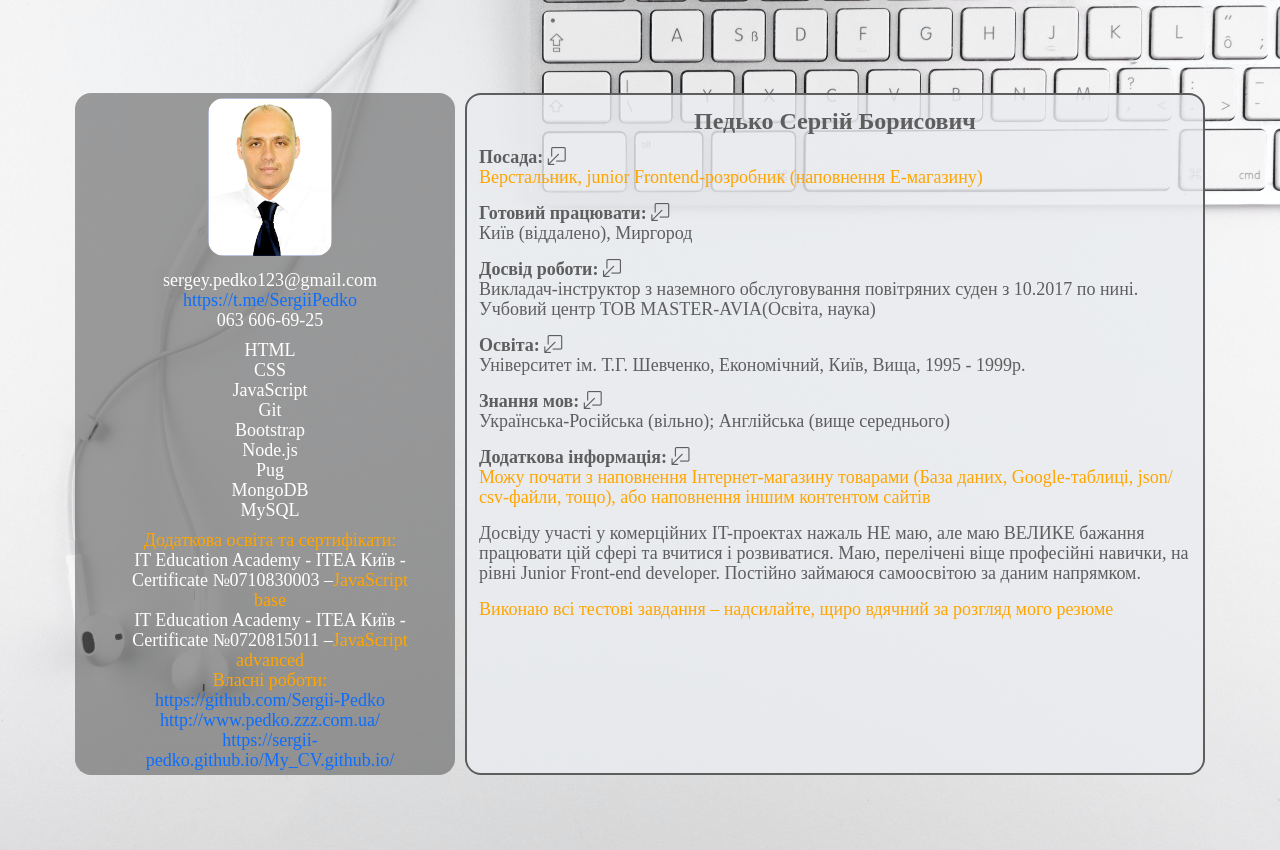
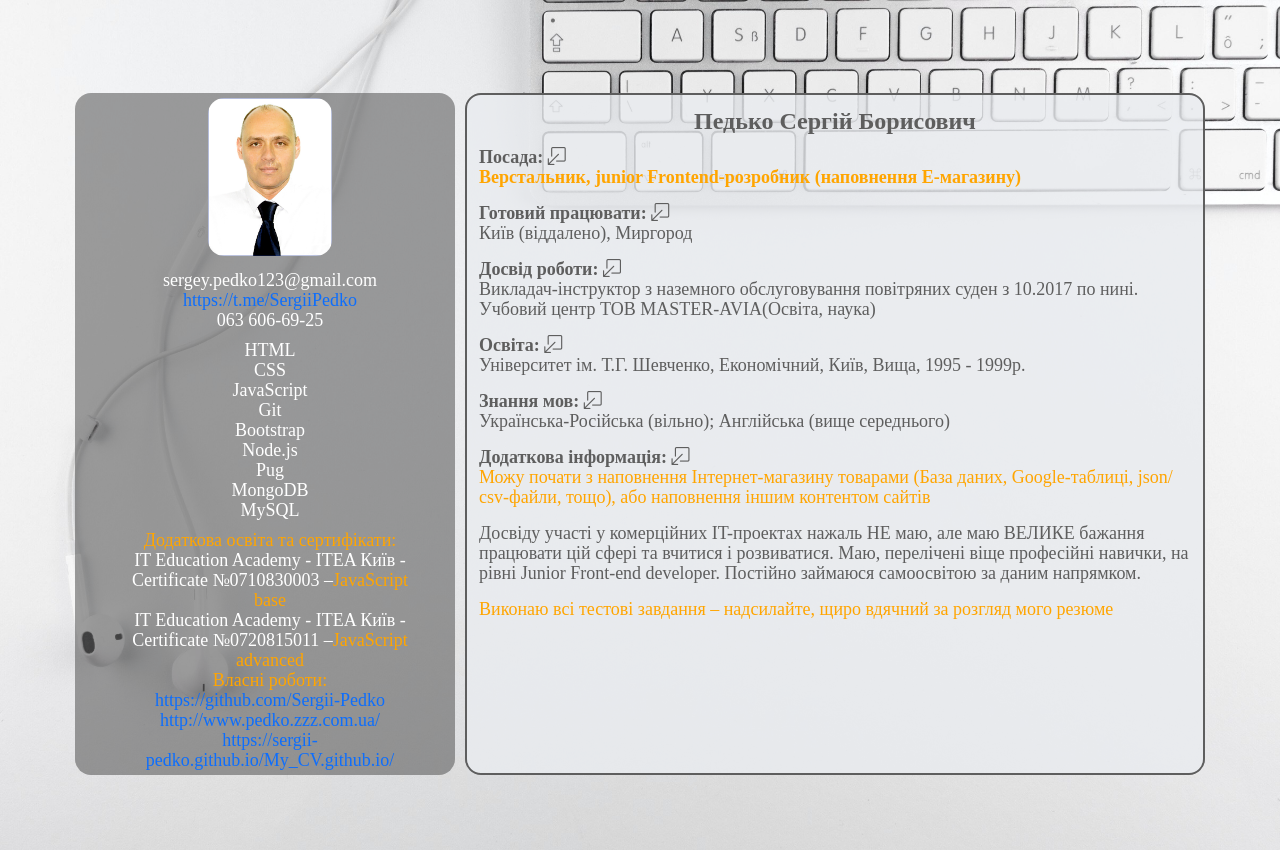
Before and after one commit to Sergii-Pedko/My_CV, a plain HTML site: page index.html in a window 1280 px wide. Shown: the top 850 px of the page. Drawn offline with nearby package versions, Linux system fonts and the light colour scheme.

Commit message:
third commit

```diff
--- a/style.css
+++ b/style.css
@@ -127,6 +127,10 @@ ul, li {
   margin-bottom: 1rem;
 }
 
+.position {
+  font-weight: 700;
+}
+
 .orange {
   color: orange;
 }
```
